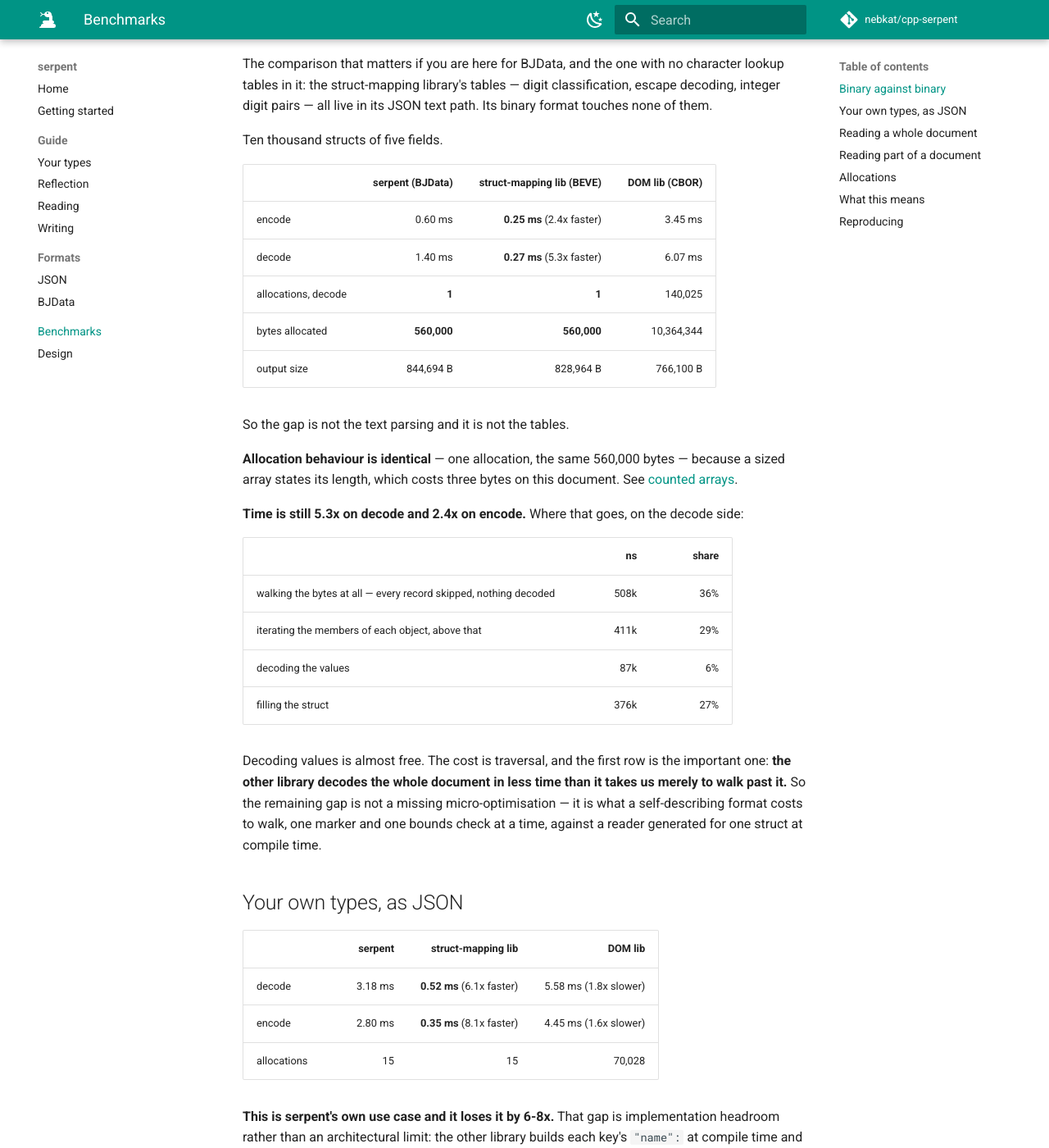
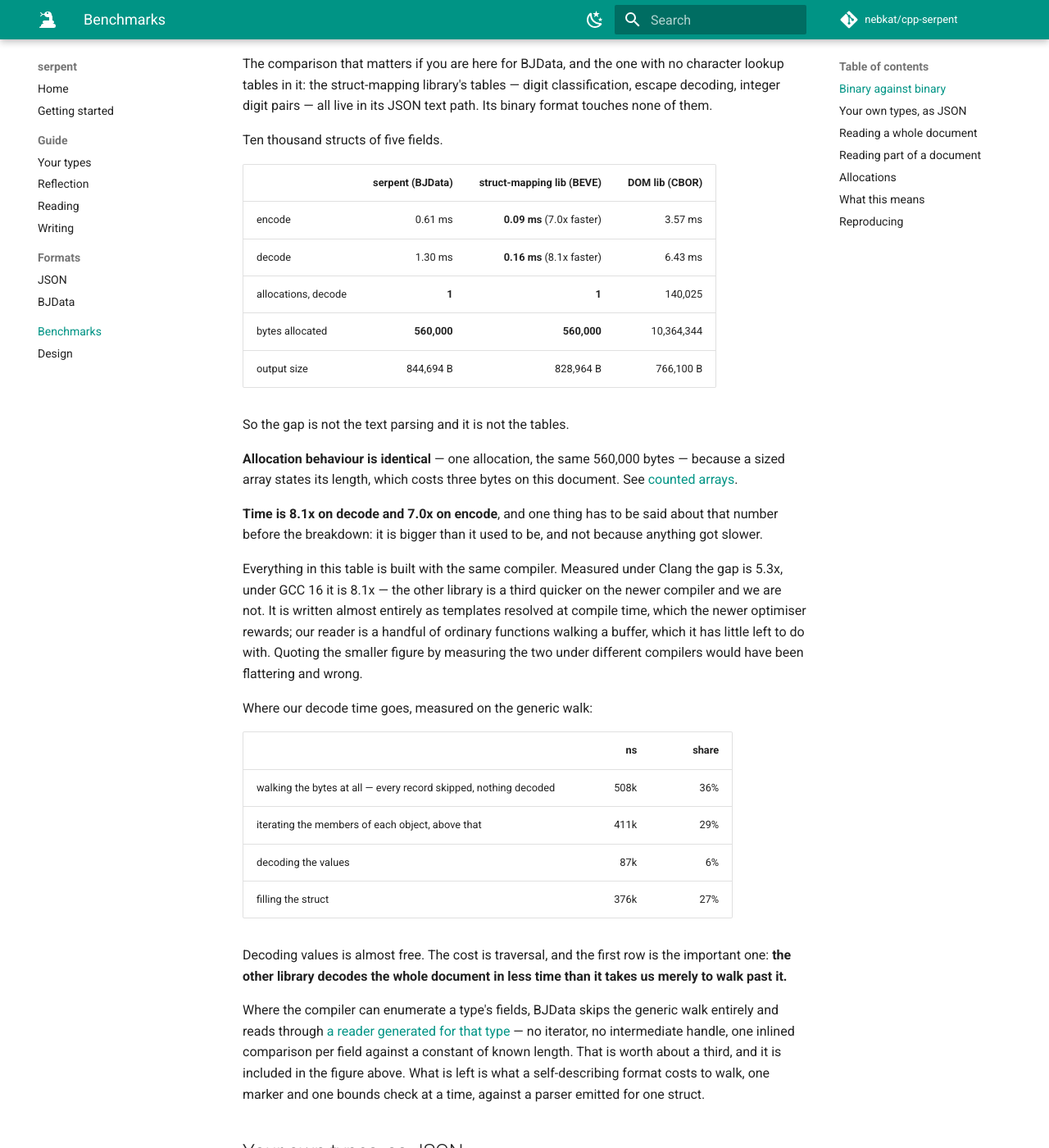
Before and after one commit to nebkat/cpp-serpent, an MkDocs documentation site: the page built from docs/benchmarks.md, in a window 1280 px wide and 1400 px high, scrolled down 498 px. Shown: the whole window at 82% size. Built offline with MkDocs 1.6.1 and Material for MkDocs 9.7.7, drawn with Linux system fonts in a browser that asks for light colours; comment, search, counter and statistics services are not loaded; some of the changed text lies outside the part shown.

Commit message:
docs(benchmarks): Correct the binary figures to a like-for-like build
The binary table compared our GCC 16 numbers against the other library's Clang
ones, which flattered us. On one compiler the gap is 8.1x on decode and 7.0x on
encode, not the 5.3x and 2.4x quoted.

Nothing got slower. The other library is a third quicker under GCC 16 than under
Clang and we are unchanged - it is written almost entirely as templates resolved
at compile time, which the newer optimiser rewards, while our reader is ordinary
functions walking a buffer. Worth saying plainly, since the smaller number was
available only by mixing compilers.

The page now states which compiler each table used, and that every row within a
table shares one.

```diff
--- a/docs/benchmarks.md
+++ b/docs/benchmarks.md
@@ -24,8 +24,8 @@ Ten thousand structs of five fields.
 
 | | serpent (BJData) | struct-mapping lib (BEVE) | DOM lib (CBOR) |
 |---|---:|---:|---:|
-| encode | 0.60 ms | **0.25 ms** (2.4x faster) | 3.45 ms |
-| decode | 1.40 ms | **0.27 ms** (5.3x faster) | 6.07 ms |
+| encode | 0.61 ms | **0.09 ms** (7.0x faster) | 3.57 ms |
+| decode | 1.30 ms | **0.16 ms** (8.1x faster) | 6.43 ms |
 | allocations, decode | **1** | **1** | 140,025 |
 | bytes allocated | **560,000** | **560,000** | 10,364,344 |
 | output size | 844,694 B | 828,964 B | 766,100 B |
@@ -36,7 +36,17 @@ So the gap is not the text parsing and it is not the tables.
 sized array states its length, which costs three bytes on this document. See
 [counted arrays](bjdata.md#counted-arrays).
 
-**Time is still 5.3x on decode and 2.4x on encode.** Where that goes, on the decode side:
+**Time is 8.1x on decode and 7.0x on encode**, and one thing has to be said about that number
+before the breakdown: it is bigger than it used to be, and not because anything got slower.
+
+Everything in this table is built with the same compiler. Measured under Clang the gap is 5.3x,
+under GCC 16 it is 8.1x — the other library is a third quicker on the newer compiler and we are
+not. It is written almost entirely as templates resolved at compile time, which the newer
+optimiser rewards; our reader is a handful of ordinary functions walking a buffer, which it has
+little left to do with. Quoting the smaller figure by measuring the two under different
+compilers would have been flattering and wrong.
+
+Where our decode time goes, measured on the generic walk:
 
 | | ns | share |
 |---|---:|---:|
@@ -47,9 +57,14 @@ sized array states its length, which costs three bytes on this document. See
 
 Decoding values is almost free. The cost is traversal, and the first row is the important one:
 **the other library decodes the whole document in less time than it takes us merely to walk
-past it.** So the remaining gap is not a missing micro-optimisation — it is what a
-self-describing format costs to walk, one marker and one bounds check at a time, against a
-reader generated for one struct at compile time.
+past it.**
+
+Where the compiler can enumerate a type's fields, BJData skips the generic walk entirely and
+reads through [a reader generated for that type](reflection.md) — no iterator, no intermediate
+handle, one inlined comparison per field against a constant of known length. That is worth
+about a third, and it is included in the figure above. What is left is what a self-describing
+format costs to walk, one marker and one bounds check at a time, against a parser emitted for
+one struct.
 
 ## Your own types, as JSON
 
@@ -138,4 +153,7 @@ fast, and the whole-document benchmark caught exactly that: asking the on-demand
 root field count only touches the top level, so it had to be replaced with a real recursive
 traversal before the row meant anything.
 
-Measured on an Apple M4 Pro, macOS 26.5, Apple clang 21, `-O3 -DNDEBUG`, best of seven rounds.
+Measured on an Apple M4 Pro, macOS 26.5, `-O3 -DNDEBUG`, best of seven rounds. The binary table
+is GCC 16 with `-freflection`, which is the path serpent means you to use; the JSON and
+document tables are Apple clang 21. Every row within a table is the same compiler — comparing
+two libraries built by different ones says more about the compilers than the libraries.
```
